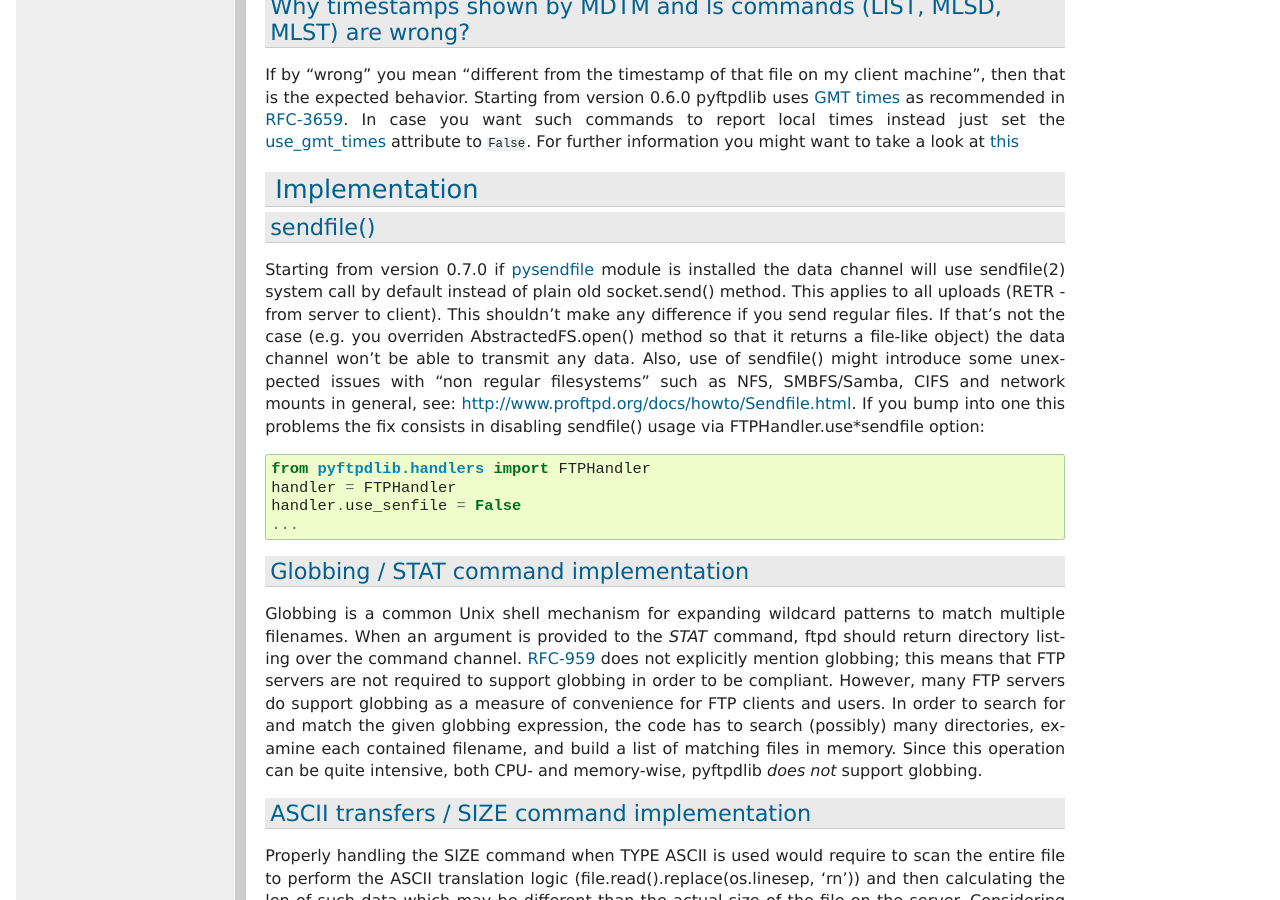
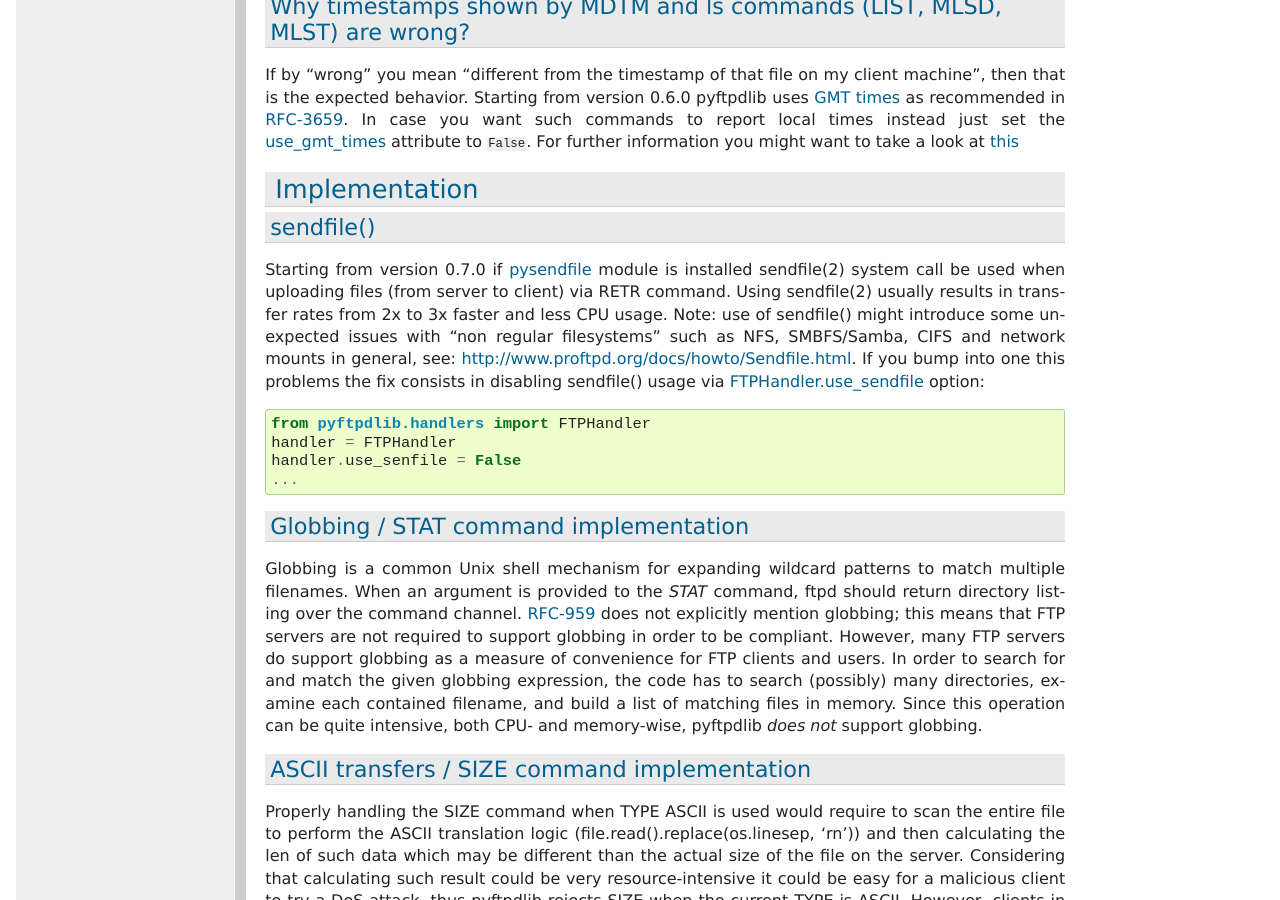
Before and after one commit to giampaolo/pyftpdlib, a Sphinx documentation site: the page built from docs/faqs.rst, in a window 1280 px wide and 900 px high, scrolled down 4278 px. Built offline with Sphinx 7.4.7, drawn with Linux system fonts in a browser that asks for light colours; formulas are drawn with MathJax 3; the version number could not be read and is left out.

```diff
--- a/HISTORY.rst
+++ b/HISTORY.rst
@@ -1,7 +1,7 @@
 Bug tracker at https://github.com/giampaolo/pyftpdlib/issues
 
-Version: 1.4.0 - (unreleased)
-=============================
+Version: 1.4.0 - Date: 2014-06-03
+=================================
 
 **Enhancements**
 
--- a/README.rst
+++ b/README.rst
@@ -177,6 +177,7 @@ software to the
 Timeline
 ========
 
+- 2014-06-03: version `1.4.0 <https://pypi.python.org/packages/source/p/pyftpdlib/pyftpdlib-1.4.0.tar.gz>`__ released.
 - 2014-04-12: version `1.3.1 <https://pypi.python.org/packages/source/p/pyftpdlib/pyftpdlib-1.3.1.tar.gz>`__ released.
 - 2013-11-07: version `1.3.0 <https://pypi.python.org/packages/source/p/pyftpdlib/pyftpdlib-1.3.0.tar.gz>`__ released.
 - 2013-04-22: version `1.2.0 <https://pypi.python.org/packages/source/p/pyftpdlib/pyftpdlib-1.2.0.tar.gz>`__ released.
--- a/docs/faqs.rst
+++ b/docs/faqs.rst
@@ -259,17 +259,16 @@ sendfile()
 
 Starting from version 0.7.0 if
 `pysendfile <https://github.com/giampaolo/pysendfile/>`__ module is installed
-the data channel will use sendfile(2) system call by default instead of plain
-old socket.send() method. This applies to all uploads (RETR - from server to
-client). This shouldn't make any difference if you send regular files. If
-that's not the case (e.g. you overriden AbstractedFS.open() method so that it
-returns a file-like object) the data channel won't be able to transmit any
-data. Also, use of sendfile() might introduce some unexpected issues with "non
+sendfile(2) system call be used when uploading files (from server to client)
+via RETR command.
+Using sendfile(2) usually results in transfer rates from 2x to 3x faster
+and less CPU usage.
+Note: use of sendfile() might introduce some unexpected issues with "non
 regular filesystems" such as NFS, SMBFS/Samba, CIFS and network mounts in
 general, see: http://www.proftpd.org/docs/howto/Sendfile.html. If you bump into
 one this problems the fix consists in disabling sendfile() usage via
-FTPHandler.use*sendfile option:
-
+`FTPHandler.use_sendfile <api.html#pyftpdlib.handlers.FTPHandler.use_sendfile>`__
+option:
 
 .. code-block:: python
 
@@ -277,7 +276,6 @@ FTPHandler.use*sendfile option:
     handler = FTPHandler
     handler.use_senfile = False
     ...
-
 
 Globbing / STAT command implementation
 --------------------------------------
```
Also changed, not shown: docs/install.rst (+5 -2 lines).
